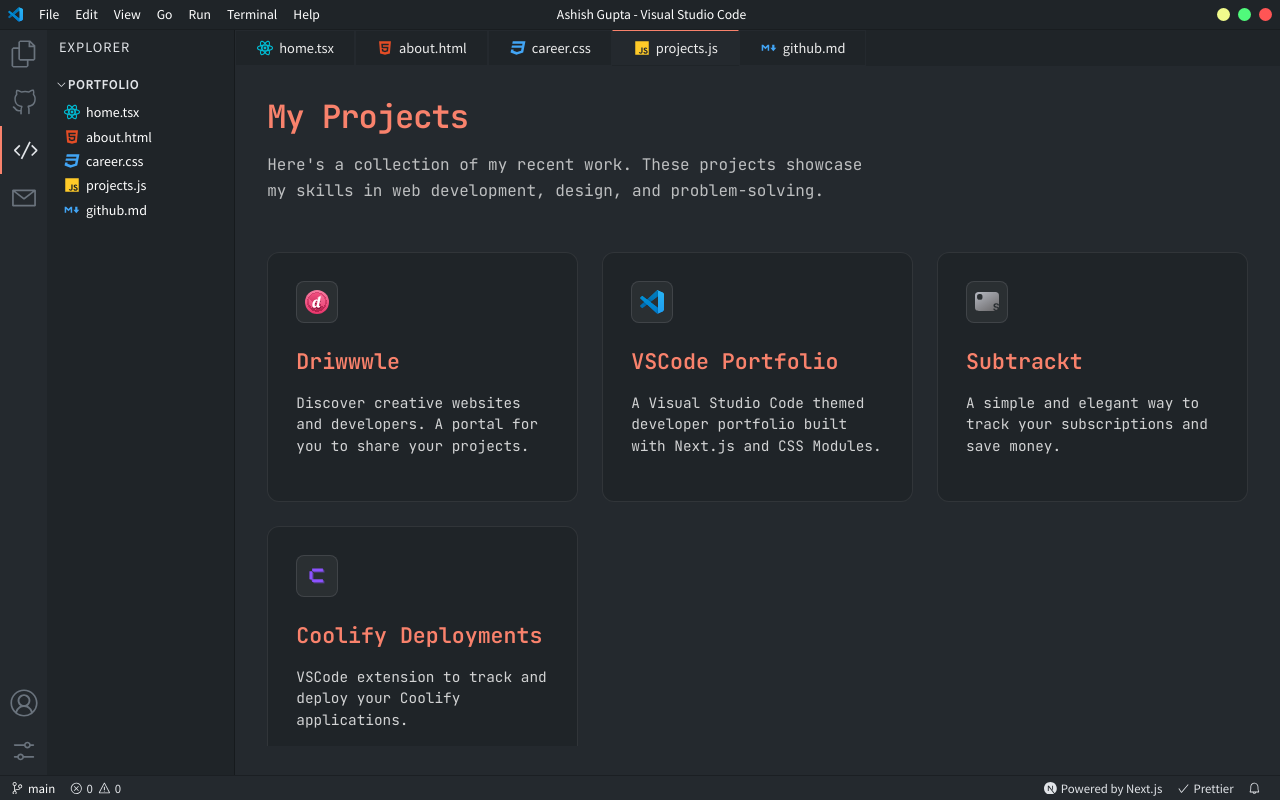
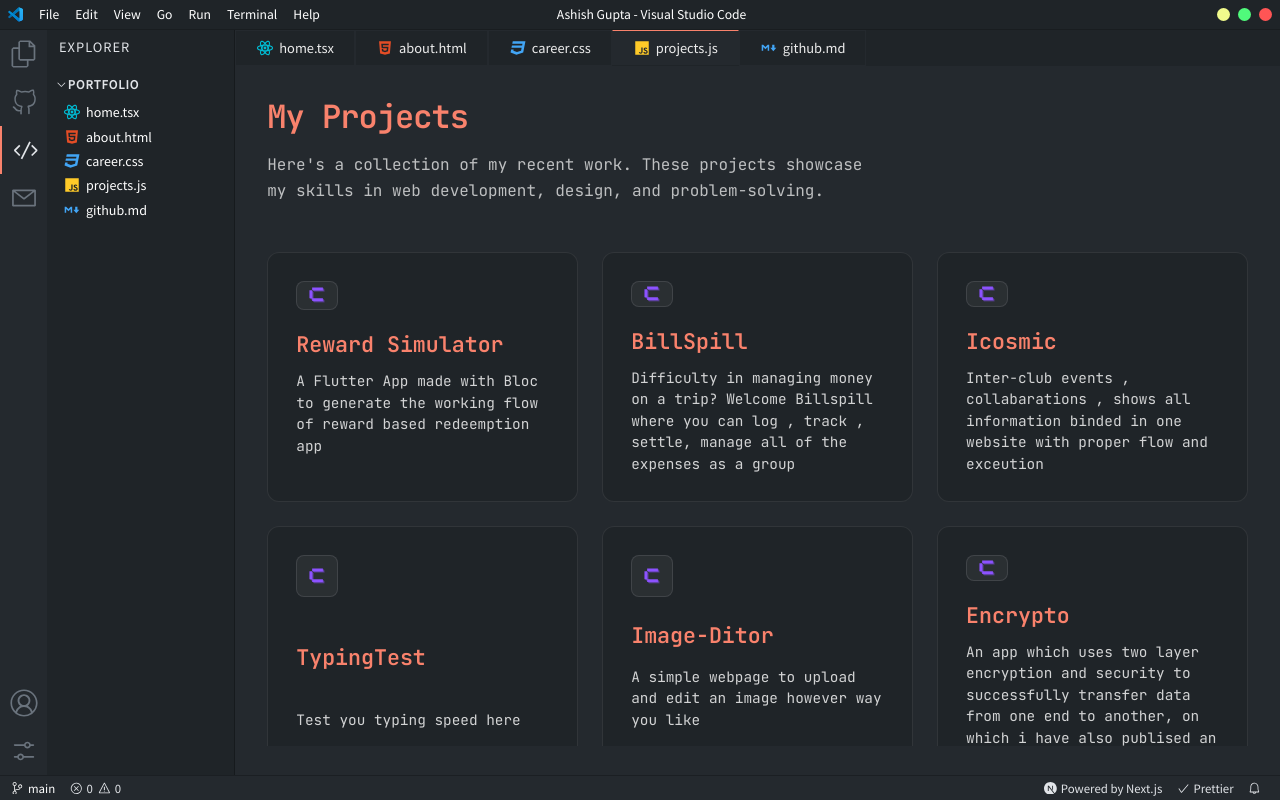
Before and after one commit to AshishGupta18/portfolio-VSCODE-style, a Next.js app: page /projects in a window 1280 px wide. Built offline with nearby package versions, Linux system fonts and the light colour scheme.

Commit message:
added projects

```diff
--- a/data/projects.ts
+++ b/data/projects.ts
@@ -6,37 +6,56 @@
   slug: string;
 }
 
+
 export const projects: Project[] = [
   {
-    title: 'Driwwwle',
+    title: 'Reward Simulator',
     description:
-      'Discover creative websites and developers. A portal for you to share your projects.',
-    logo: '/logos/driwwwle.svg',
-    link: 'https://github.com/itsnitinr/driwwwle',
-    slug: 'driwwwle',
+      'A Flutter App made with Bloc to generate the working flow of reward based redeemption app',
+    logo: '/logos/coolify.svg',
+    link: '',
+    slug: 'reward-simulator',
   },
   {
-    title: 'VSCode Portfolio',
+    title: 'BillSpill',
     description:
-      'A Visual Studio Code themed developer portfolio built with Next.js and CSS Modules.',
-    logo: '/logos/vsc.svg',
-    link: 'https://github.com/itsnitinr/vscode-portfolio',
-    slug: 'vscode-portfolio',
+      'Difficulty in managing money on a trip? Welcome Billspill where you can log , track , settle,  manage all of the expenses as a group',
+    logo: '/logos/coolify.svg',
+    link: 'https://bill-spill-blue.vercel.app/',
+    slug: 'billspill',
   },
   {
-    title: 'Subtrackt',
+    title: 'Icosmic',
     description:
-      'A simple and elegant way to track your subscriptions and save money.',
-    logo: '/logos/subtrackt.svg',
-    link: 'https://github.com/itsnitinr/subtrackt',
-    slug: 'subtrackt',
+      'Inter-club events , collabarations , shows all information binded in one website with proper flow and exceution',
+    logo: '/logos/coolify.svg',
+    link: 'https://icosmic.vercel.app/',
+    slug: 'icosmic',
   },
   {
-    title: 'Coolify Deployments',
+    title: 'TypingTest',
     description:
-      'VSCode extension to track and deploy your Coolify applications.',
+      'Test you typing speed here',
     logo: '/logos/coolify.svg',
-    link: 'https://github.com/itsnitinr/coolify-vscode-extension',
-    slug: 'coolify-vscode-extension',
+    link: 'https://typing-speed-test-psi.vercel.app/',
+    slug: 'typing-test',
   },
+  {
+    title: 'Image-Ditor',
+    description:
+      'A simple webpage to upload and edit an image however way you like',
+    logo: '/logos/coolify.svg',
+    link: 'image-ditor.vercel.app',
+    slug: 'image-ditor',
+  },
+  {
+    title: 'Encrypto',
+    description:
+      'An app which uses two layer encryption and security to successfully transfer data from one end to another,  on which i have also publised an IEEE paper',
+    logo: '/logos/coolify.svg',
+    link: '',
+    slug: 'encrypto',
+  },
+
+
 ];
```
